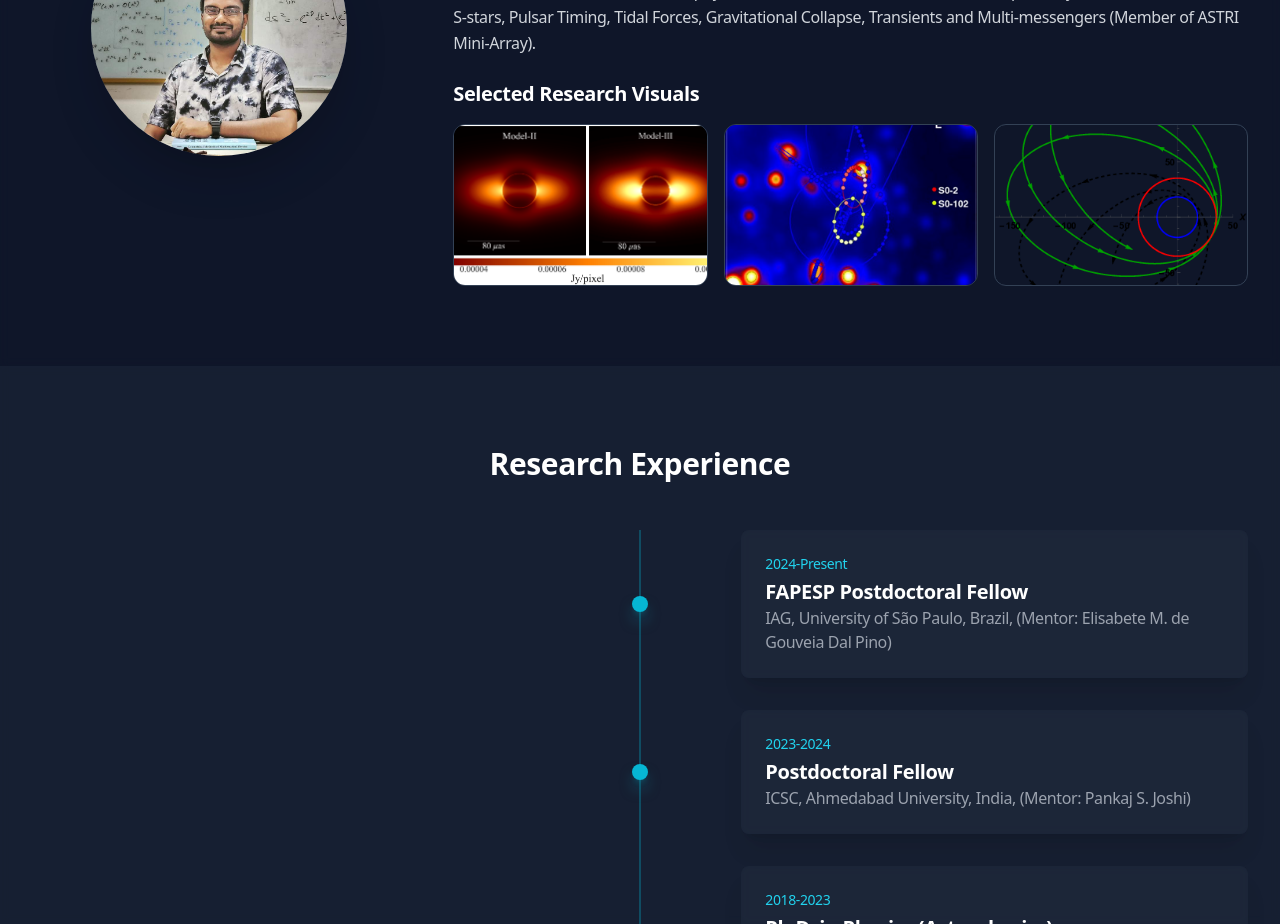
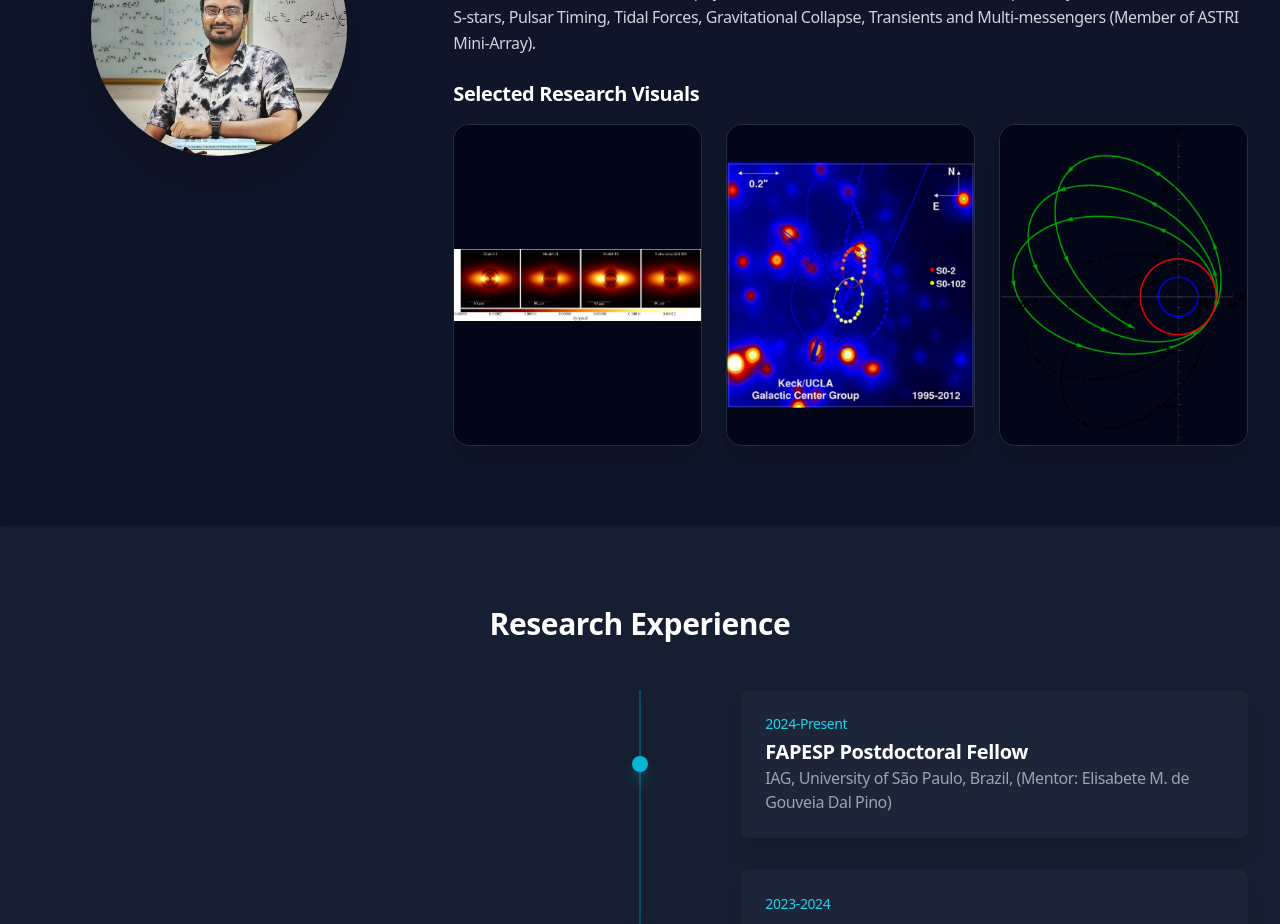
Before and after one commit to Parth-G-Bambhaniya/Parth-G-Bambhaniya.github.io, a React (Vite) app: page / in a window 1280 px wide. Shown: the part 980-1904 px from the top of the page. Built offline with nearby package versions, Linux system fonts and the light colour scheme; some icons are missing.

Commit message:
Update App.jsx

```diff
--- a/src/App.jsx
+++ b/src/App.jsx
@@ -425,20 +425,21 @@ const About = () => {
           <h3 className="text-xl font-semibold text-white mb-4">Selected Research Visuals</h3>
 
           {/* Responsive image grid */}
-          <div className="grid grid-cols-1 sm:grid-cols-2 lg:grid-cols-3 gap-4">
-            {researchImages.map((img, i) => (
+         <div className="grid grid-cols-1 sm:grid-cols-2 lg:grid-cols-3 gap-6">
+  {researchImages.map((img, index) => (
     <motion.div
-                key={i}
-                className="relative group overflow-hidden rounded-xl border border-slate-700"
-                whileHover={{ scale: 1.02 }}
-                transition={{ duration: 0.2 }}
+      key={index}
+      className="relative group overflow-hidden rounded-2xl shadow-xl border border-slate-700/60"
+      whileHover={{ scale: 1.04 }}
+      transition={{ duration: 0.3 }}
     >
       <img
         src={img.src}
         alt={img.caption}
-                  className="w-full h-44 md:h-36 lg:h-40 object-cover"
+        className="w-full h-64 md:h-72 lg:h-80 object-contain bg-slate-950"
+        loading="lazy"
       />
-                <div className="absolute bottom-0 left-0 right-0 bg-black/50 text-xs md:text-sm text-gray-200 py-2 text-center opacity-0 group-hover:opacity-100 transition-opacity">
+      <div className="absolute bottom-0 left-0 right-0 bg-black/60 text-sm text-gray-200 py-2 text-center opacity-0 group-hover:opacity-100 transition">
         {img.caption}
       </div>
     </motion.div>
```
Lines whose indentation alone changed are shown as unchanged.
